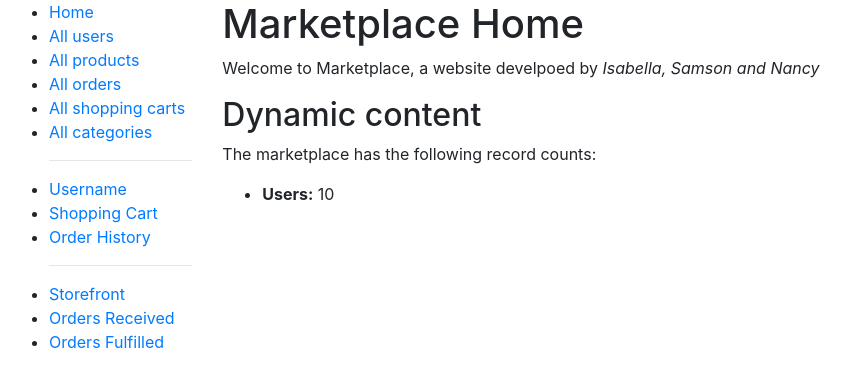
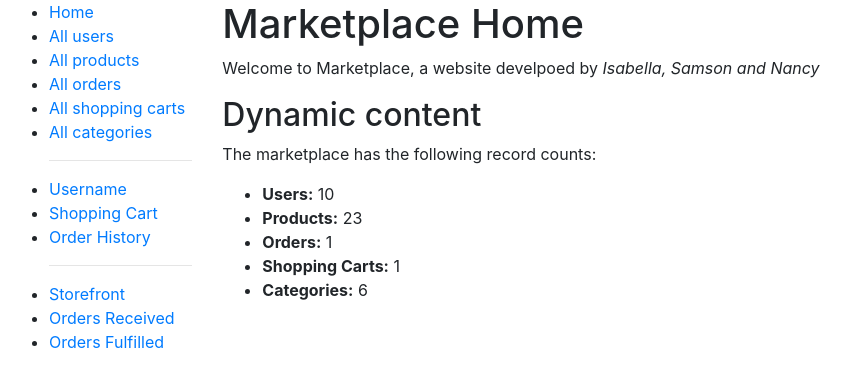
Before and after one commit to sw385/stad-marketplace, a Django app: page / in a window 1280 px wide. Shown: the top 387 px of the page, without its empty margins (6-857 px from the left). Run offline with Django 3.2, Linux system fonts and the light colour scheme; data comes from the database, SQL or seed files in the repository; some libraries are stand-ins or nearby versions.

Commit message:
Added record counts to index.html and index view function

```diff
--- a/market/templates/index.html
+++ b/market/templates/index.html
@@ -7,8 +7,10 @@
   <p>The marketplace has the following record counts:</p>
   <ul>
   	<li><strong>Users:</strong> {{num_users}}</li>
-    <!-- <li><strong>Products:</strong> {{num_products}}</li> -->
-    <!-- <li><strong>Venders:</strong> {{ num_users }}</li> -->
+    <li><strong>Products:</strong> {{num_products}}</li>
+    <li><strong>Orders:</strong> {{ num_orders }}</li>
+    <li><strong>Shopping Carts:</strong> {{ num_shoppingcarts }}</li>
+    <li><strong>Categories:</strong> {{ num_categories }}</li>
   </ul>
 {% endblock %}
 
--- a/market/templates/market/product_list.html
+++ b/market/templates/market/product_list.html
@@ -9,6 +9,7 @@
             <li>
                 <a href="{{ product.get_absolute_url }}">{{ product.name }}</a> ${{ product.price }} | {{ product.quantity_available }} available
                 <p>Sold by: <a href="{{ product.seller.get_absolute_url}}"> {{ product.seller }} </a> </p>
+                <p>Last updated: {{ product.last_updated }} </p>
                 <p>
                     {% if product.category.all.count  == 1 %} Category:
                     {% elif product.category.all.count  > 1 %} Categories:
--- a/market/views.py
+++ b/market/views.py
@@ -15,12 +15,17 @@ def index(request):
 
     # Generate counts of some of the main objects
     num_users = User.objects.count()
-    #num_products = Product.objects.all.count()
-    #num_vendors =
+    num_products = Product.objects.count()
+    num_orders = Order.objects.count()
+    num_shoppingcarts = ShoppingCart.objects.count()
+    num_categories = Category.objects.count()
 
     context = {
         'num_users' : num_users,
-        #'num_products' : num_products,
+        'num_products' : num_products,
+        'num_orders' : num_orders,
+        'num_shoppingcarts' : num_shoppingcarts,
+        'num_categories' : num_categories,
     }
 
     # Render the HTML template index.html with the data in the context variable
```
